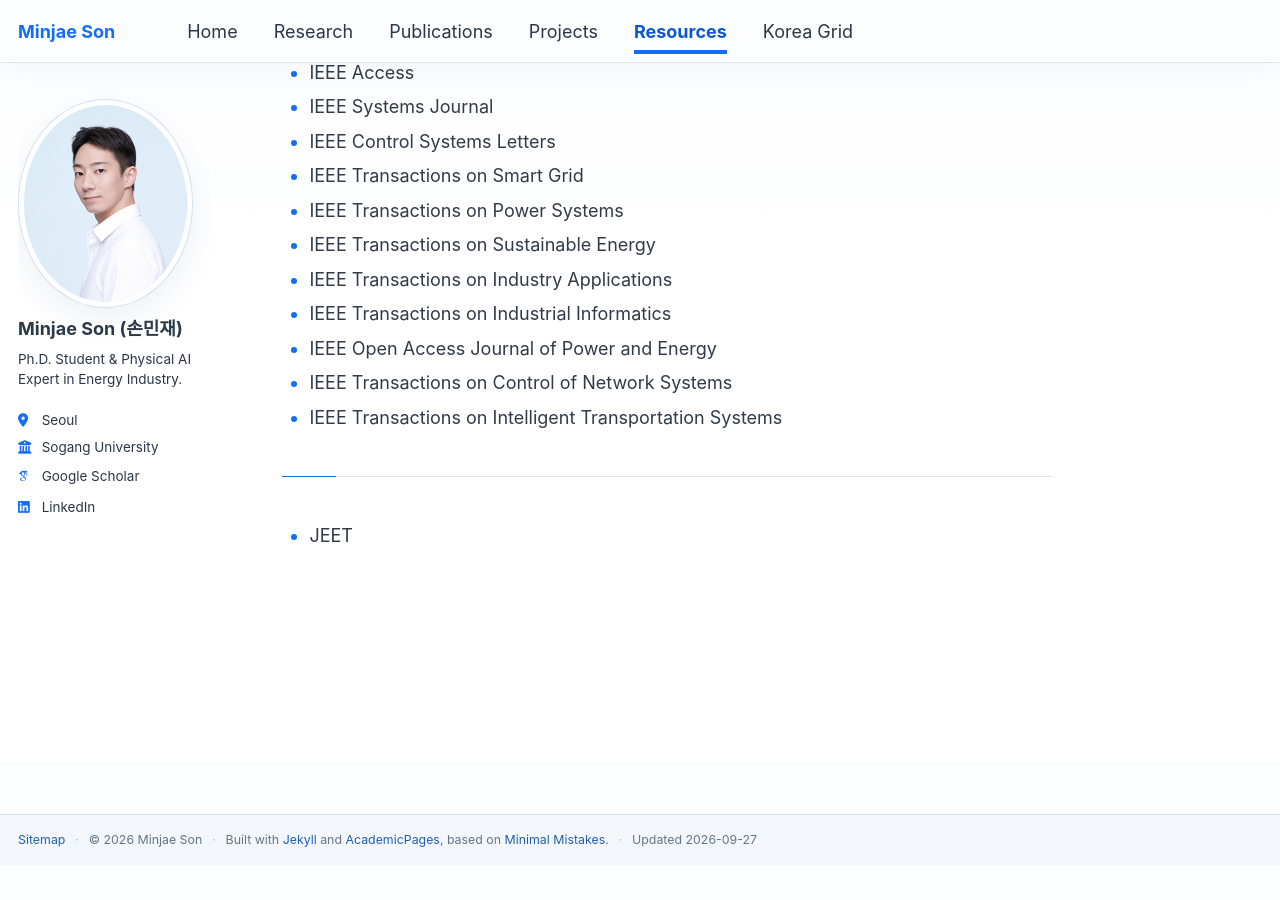
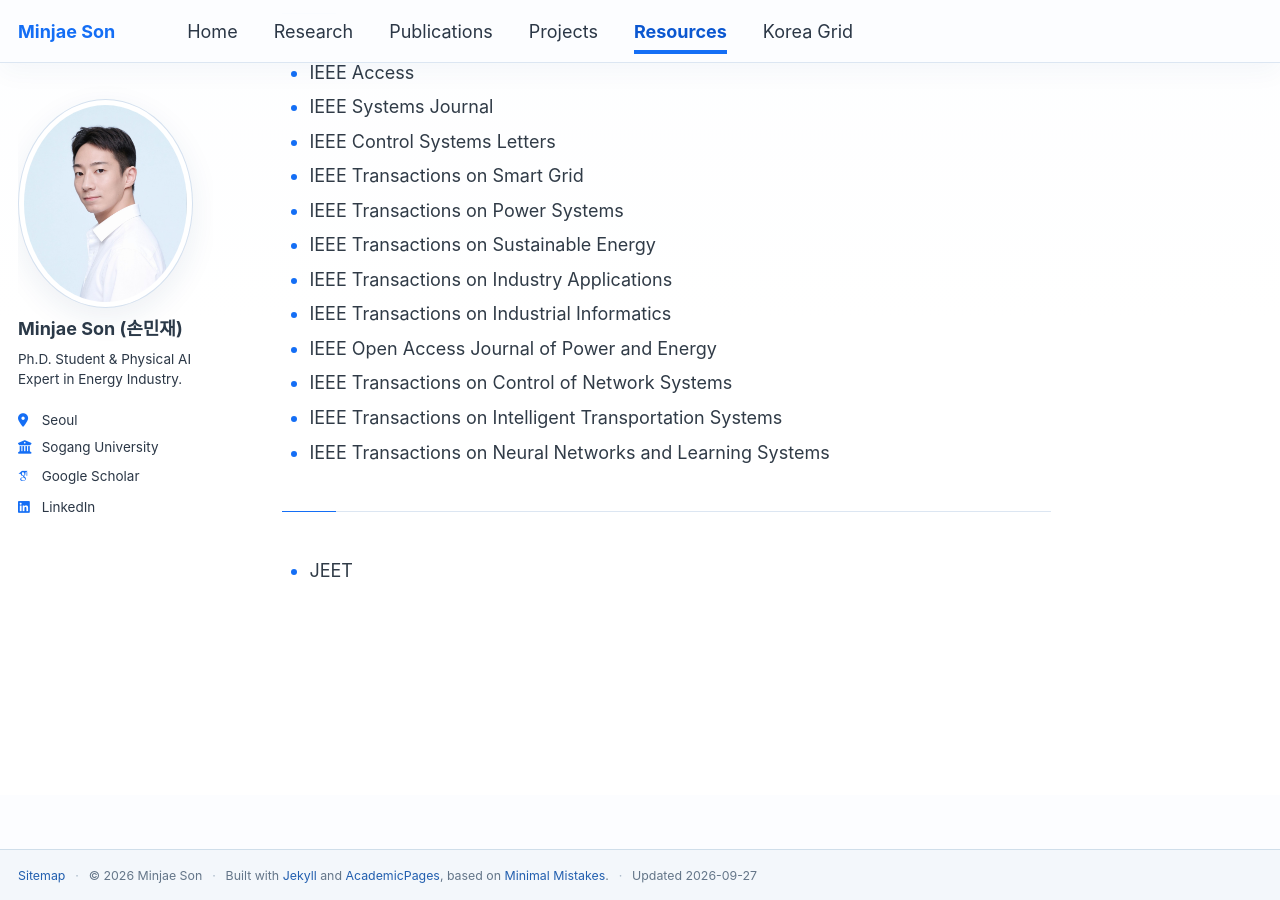
Before and after one commit to powerflow77/powerflow77.github.io, a Jekyll site: the page built from _pages/journals.html, in a window 1280 px wide and 900 px high, scrolled down 648 px. Built offline with Jekyll 4.4.1, drawn with Linux system fonts in a browser that asks for light colours; some web fonts are replaced; a script that is not in the unit is left out; before the commit the page ends 1513 px from its top, so only the background shows below that.

Commit message:
Add IEEE TNNLS to journal list

```diff
--- a/_pages/journals.html
+++ b/_pages/journals.html
@@ -32,6 +32,7 @@ redirect_from:
 <li>IEEE Open Access Journal of Power and Energy</li>
 <li>IEEE Transactions on Control of Network Systems</li>
 <li>IEEE Transactions on Intelligent Transportation Systems</li>
+<li>IEEE Transactions on Neural Networks and Learning Systems</li>
 </ul><hr><ul>
 <li>JEET</li>
 </ul>
```
